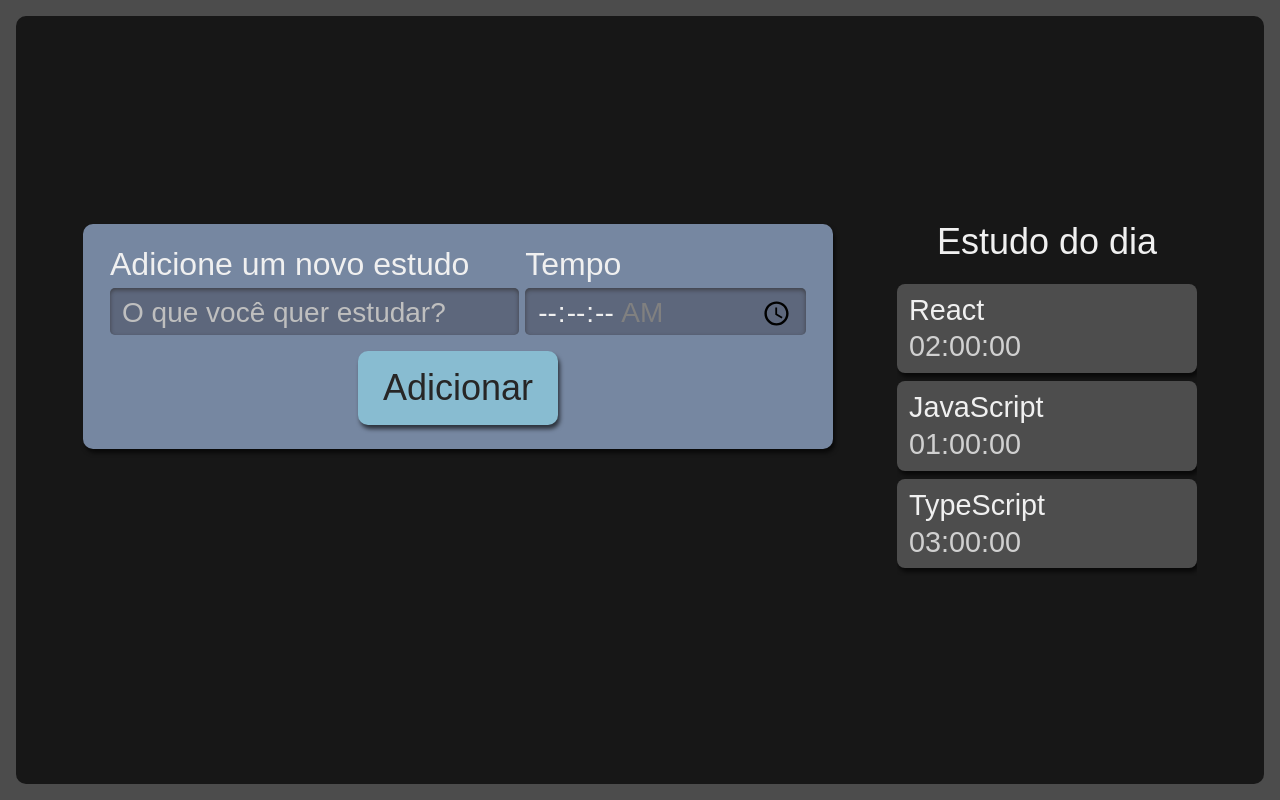
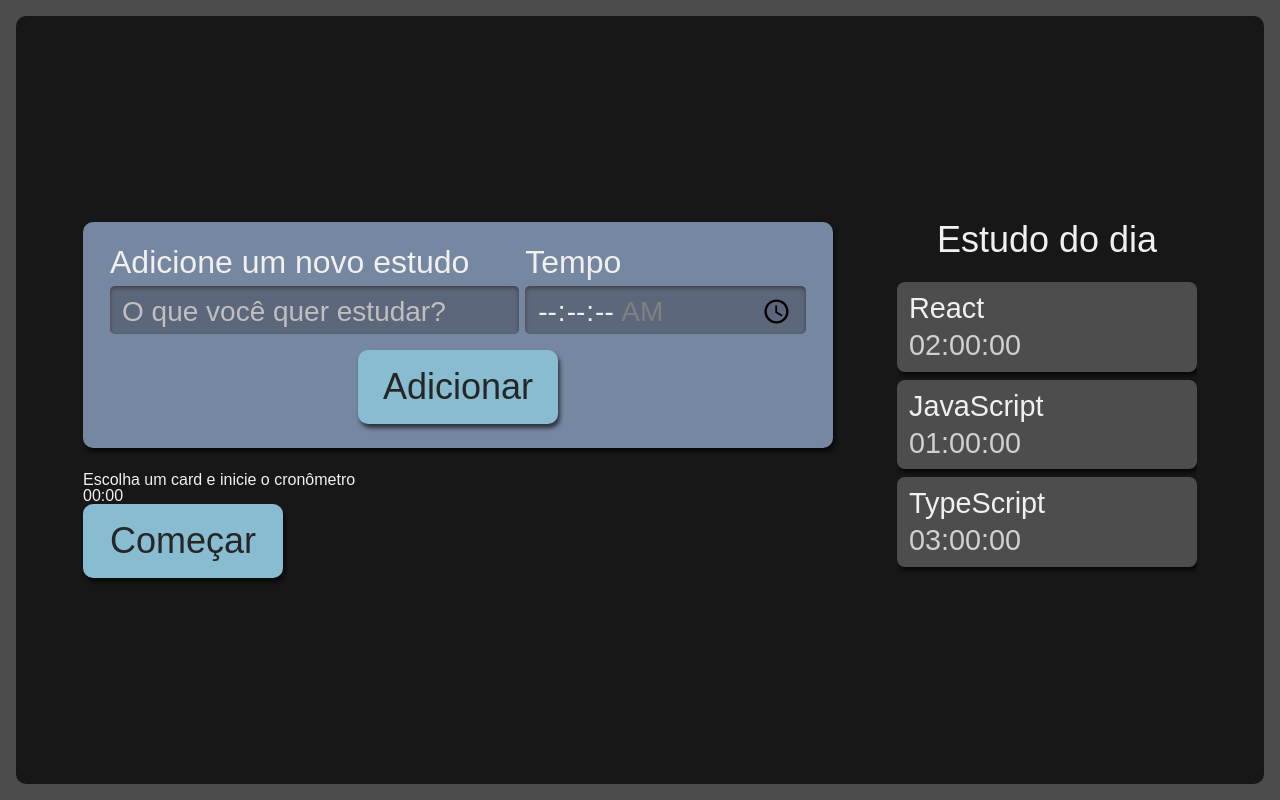
Before and after one commit to LucasBergamini05/Alura-Studies, a React (Create React App) app: page / in a window 1280 px wide. Built offline with nearby package versions, Linux system fonts and the light colour scheme.

Commit message:
Implementando Cronometro

```diff
--- a/src/pages/App.tsx
+++ b/src/pages/App.tsx
@@ -1,3 +1,4 @@
+import Cronometro from '../components/Cronometro';
 import Formulario from '../components/Formulario';
 import Lista from '../components/Lista';
 import style from './App.module.scss';
@@ -7,6 +8,7 @@
     <div className={style.AppStyle}>
       <Formulario/>
       <Lista/>
+      <Cronometro/>
     </div>
   );
 }
```
Also changed, not shown: src/components/Botao/index.tsx (line endings or trailing spaces), src/components/Formulario/index.tsx (line endings or trailing spaces), src/components/Lista/Item/index.tsx (line endings or trailing spaces), src/components/Lista/index.tsx (line endings or trailing spaces).
